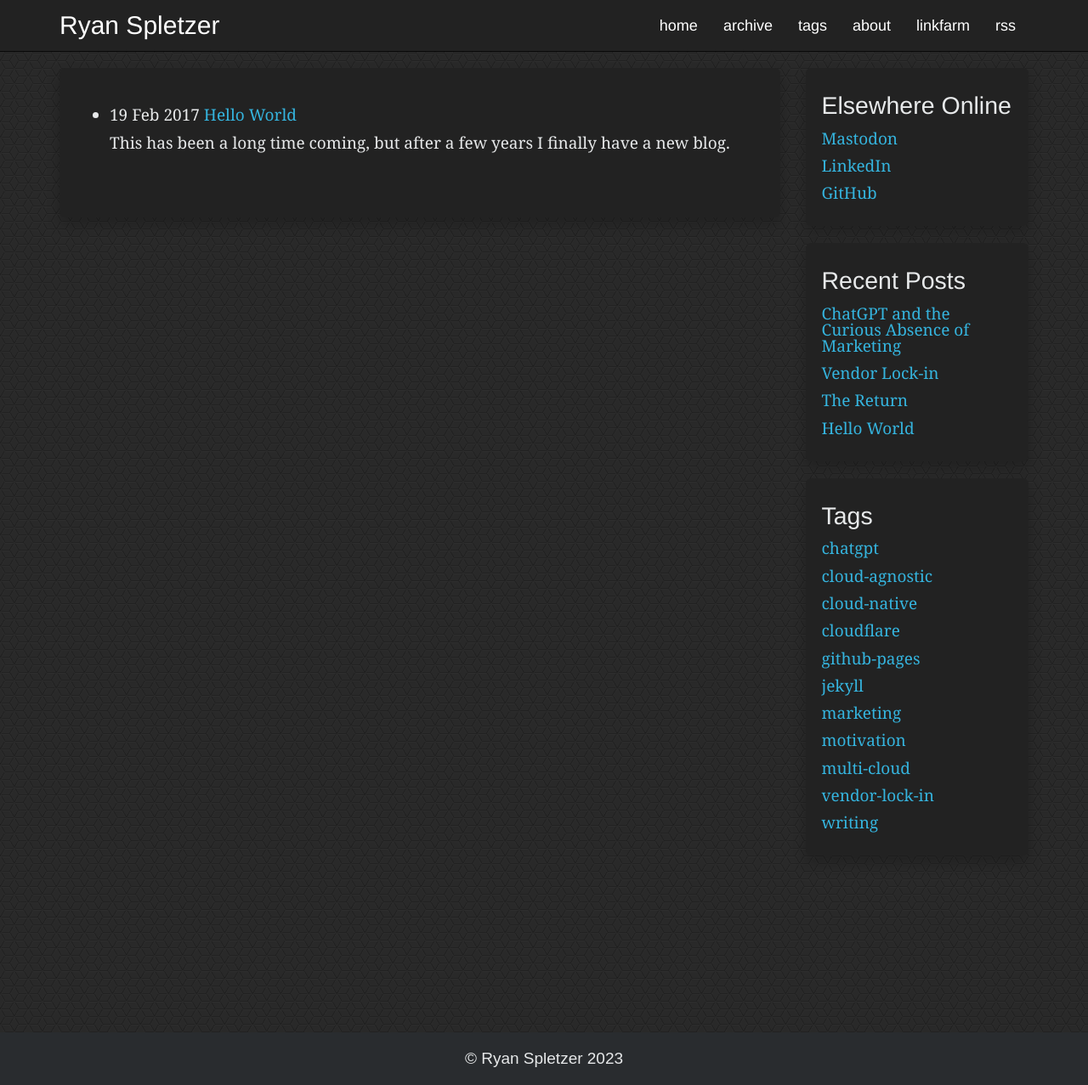
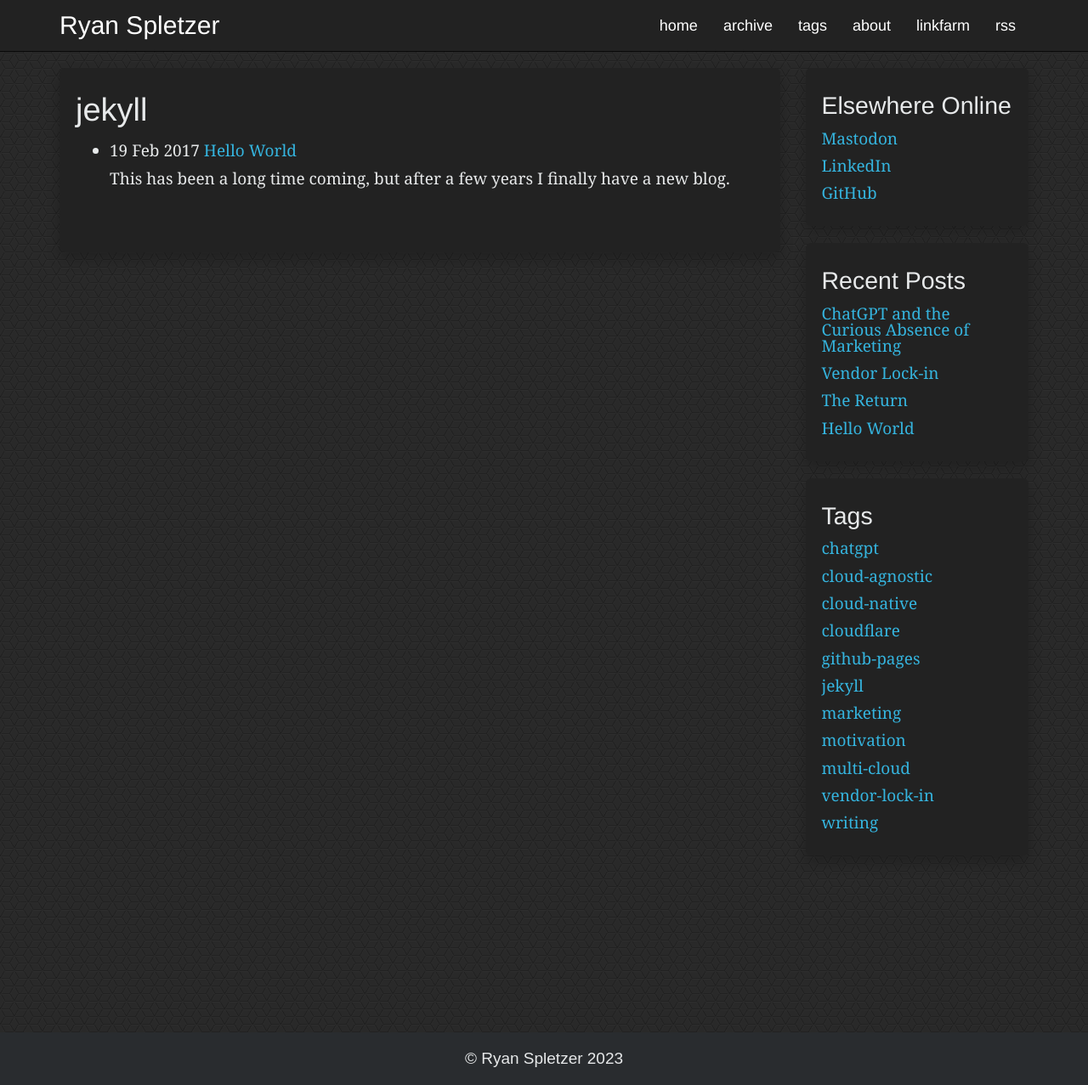
Before and after one commit to ryanspletzer/ryanspletzer.github.io, a Jekyll site: the page built from tag/jekyll.md, in a window 1280 px wide and 1277 px high. Shown: the whole window at 85% size. Built offline with Jekyll 4.4.1, drawn with Linux system fonts in a browser that asks for light colours.

Commit message:
Add chatgpt tag page, title attribute to tag pages

```diff
--- a/_layouts/tag_index.html
+++ b/_layouts/tag_index.html
@@ -3,7 +3,6 @@ layout: page
 ---
 <div class="page-content wc-container">
   <div class="post">
-    <h2 class="post_title">{{page.title}}</h2>
     <ul>
       {% for post in site.posts %}
       {% for tag in post.tags %}
--- a/tag/jekyll.md
+++ b/tag/jekyll.md
@@ -1,4 +1,5 @@
 ---
 layout: tag_index
+title: jekyll
 tag: jekyll
 ---
```
Also changed, not shown: tag/chatgpt.md (added, +5 -0 lines).
